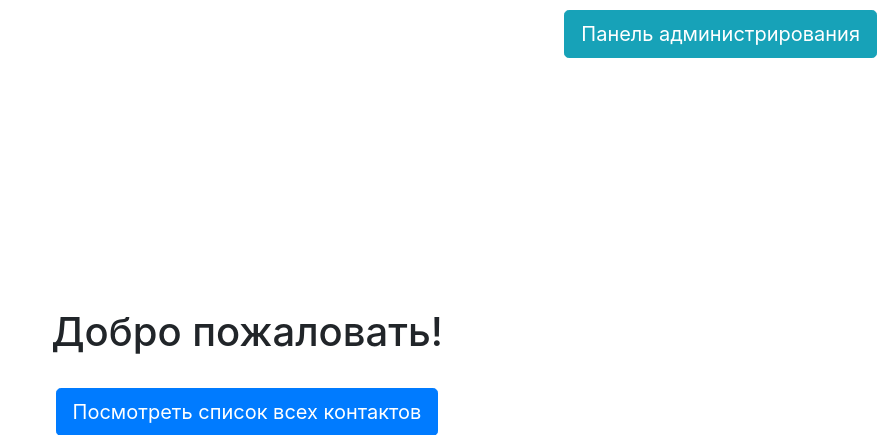
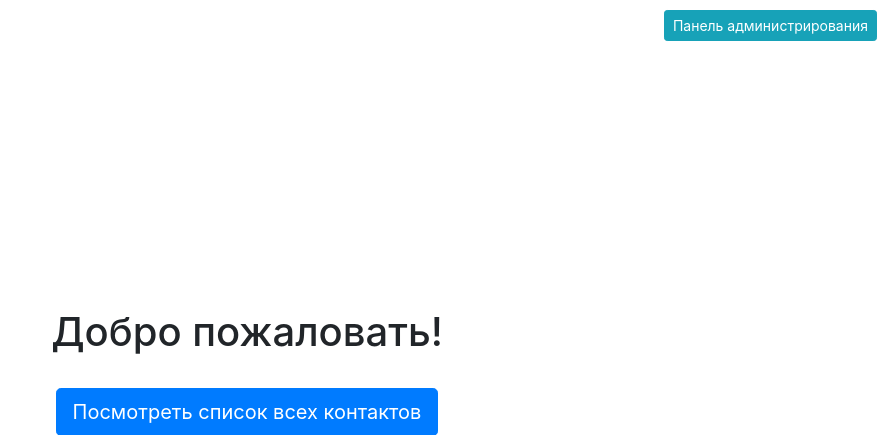
Before and after one commit to NjemTop/Creg, a Django app: page / in a window 1280 px wide. Shown: the top 435 px of the page, without its empty margins (393-1280 px from the left). Run offline with Django 4.2, Linux system fonts and the light colour scheme; some libraries are stand-ins or nearby versions.

Commit message:
изменил кнопку

```diff
--- a/myapp/templates/myapp/index.html
+++ b/myapp/templates/myapp/index.html
@@ -7,7 +7,7 @@
             <a class="btn btn-primary btn-lg" href="/get_clients/" role="button">Посмотреть список всех контактов</a>
         </div>
         <div class="admin-button">
-            <a class="btn btn-info btn-lg" href="/admin/" role="button">Панель администрирования</a>
+            <a class="btn btn-info btn-sm" href="/admin/" role="button">Панель администрирования</a>
         </div>
         <div class="dropdown mt-2">
             <button class="btn btn-primary btn-lg dropdown-toggle" type="button" id="dropdownMenuButton" data-toggle="dropdown" aria-haspopup="true" aria-expanded="false">
```
